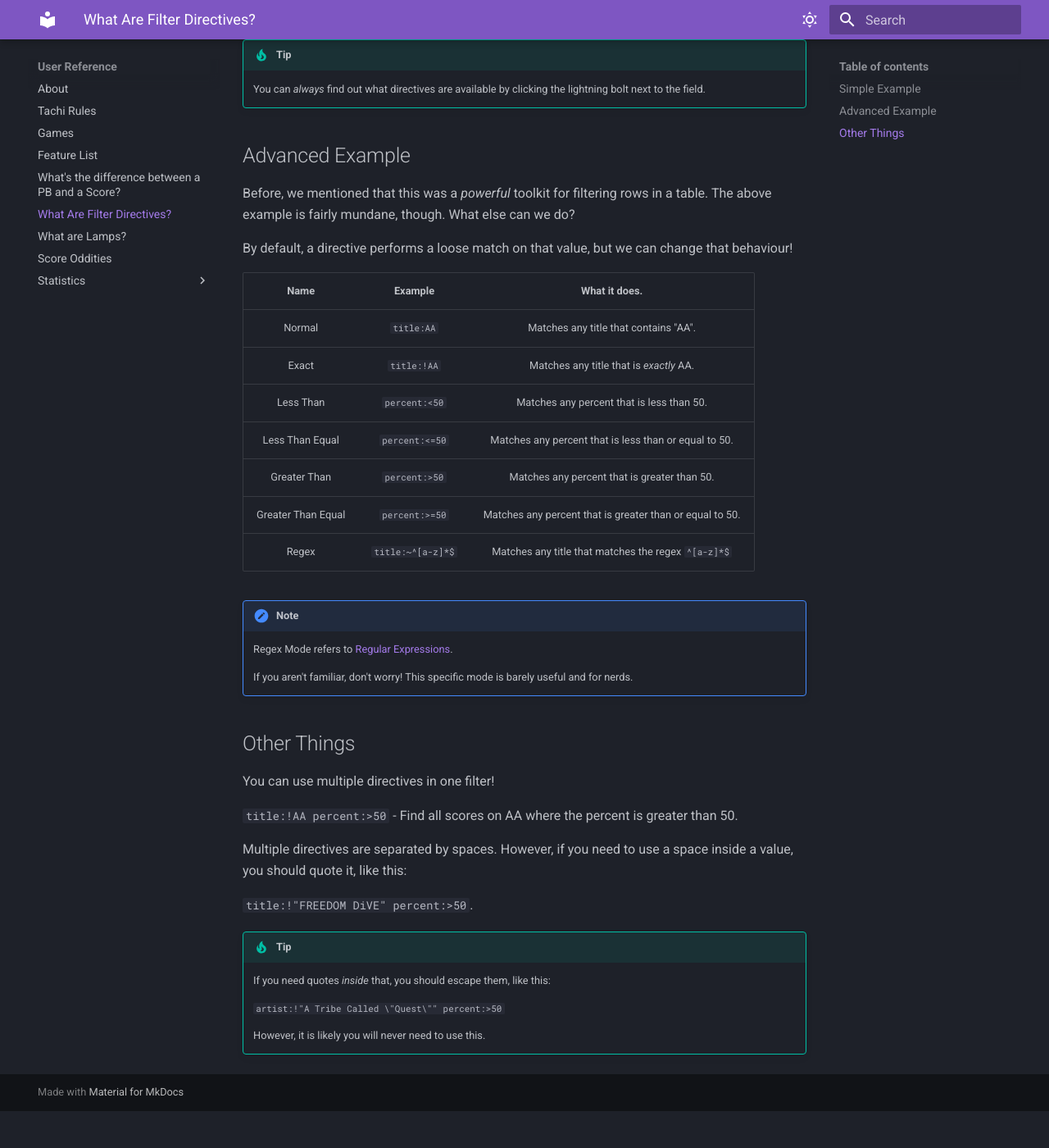
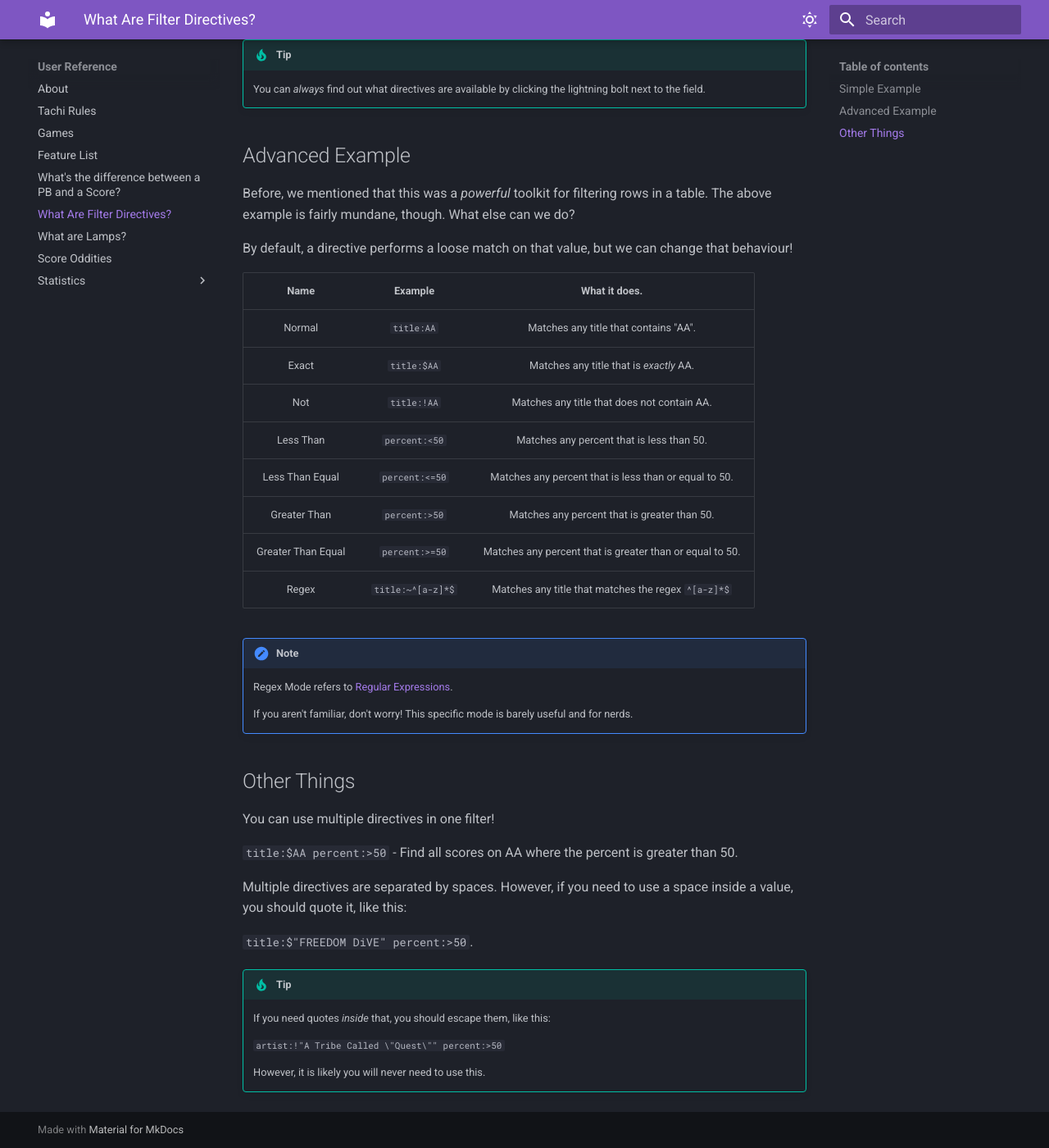
Before and after one commit to zkrising/Tachi, an MkDocs documentation site: the page built from docs/docs/user/filter-directives.md, in a window 1280 px wide and 1400 px high, scrolled down 848 px. Shown: the whole window at 82% size. Built offline with MkDocs 1.6.1 and Material for MkDocs 9.7.7, drawn with Linux system fonts in a browser that asks for light colours; before the commit the page ends 2203 px from its top, so only the background shows below that.

Commit message:
Update oudated directive info

```diff
--- a/docs/docs/user/filter-directives.md
+++ b/docs/docs/user/filter-directives.md
@@ -50,7 +50,8 @@ change that behaviour!
 | Name | Example | What it does. |
 | :: | :: | :: |
 | Normal | `title:AA` | Matches any title that contains "AA". |
-| Exact | `title:!AA` | Matches any title that is *exactly* AA. |
+| Exact | `title:$AA` | Matches any title that is *exactly* AA. |
+| Not | `title:!AA` | Matches any title that does not contain AA. |
 | Less Than | `percent:<50` | Matches any percent that is less than 50. |
 | Less Than Equal | `percent:<=50` | Matches any percent that is less than or equal to 50. |
 | Greater Than | `percent:>50` | Matches any percent that is greater than 50. |
@@ -67,12 +68,12 @@ change that behaviour!
 
 You can use multiple directives in one filter!
 
-`title:!AA percent:>50` - Find all scores on AA where the percent is greater than 50.
+`title:$AA percent:>50` - Find all scores on AA where the percent is greater than 50.
 
 Multiple directives are separated by spaces. However, if you need to use a
 space inside a value, you should quote it, like this:
 
-`title:!"FREEDOM DiVE" percent:>50`.
+`title:$"FREEDOM DiVE" percent:>50`.
 
 !!! tip
 	If you need quotes *inside* that, you should escape them, like this:
```
